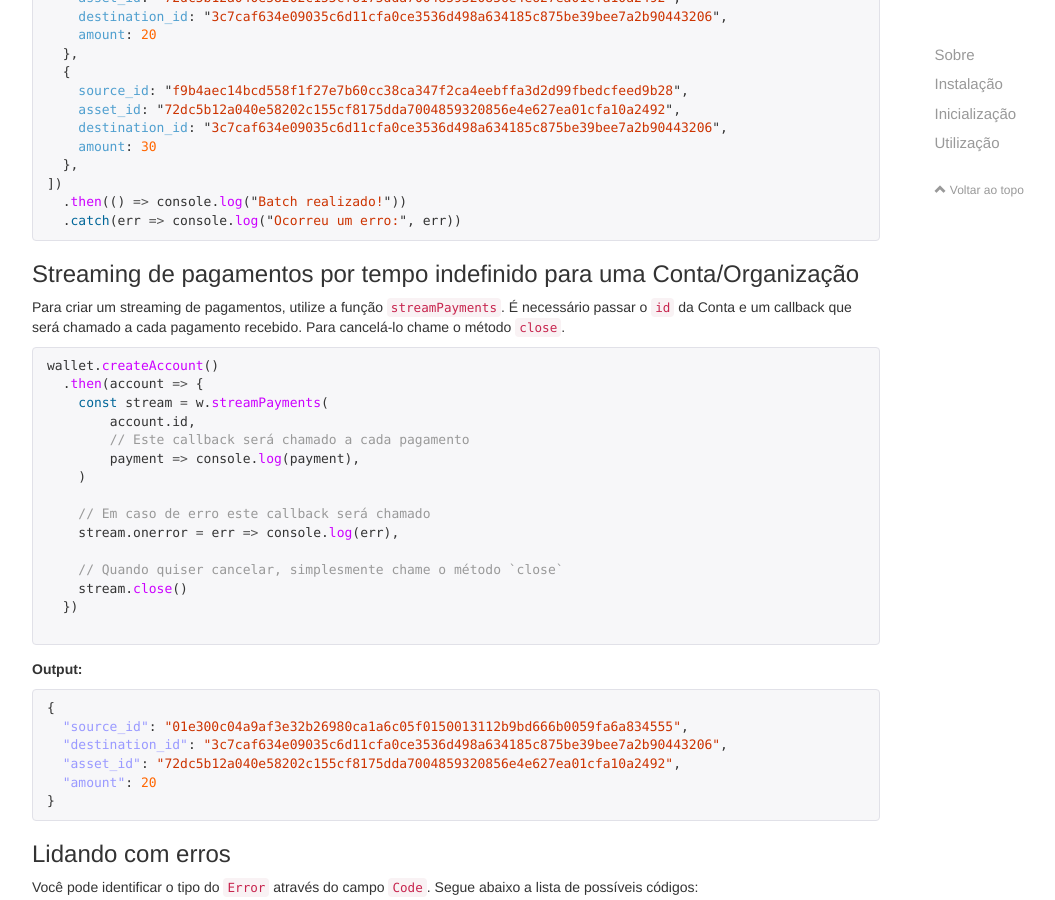
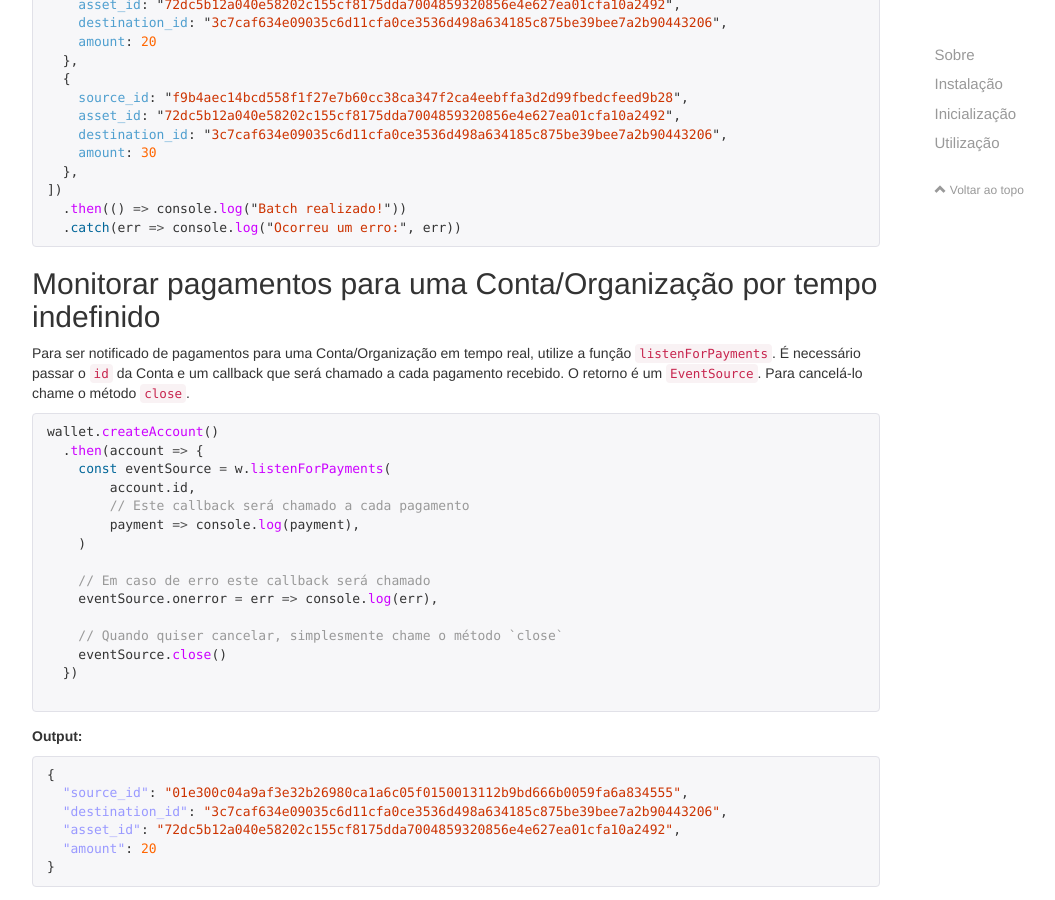
Before and after one commit to swipetech/swp-node-sdk, a Jekyll site: the page built from index.md, in a window 1280 px wide and 900 px high, scrolled down 4630 px. Shown: the whole window, without its empty margins (38-1093 px from the left). Built offline with Jekyll 4.4.1, drawn with Linux system fonts in a browser that asks for light colours; nearby versions of some CDN libraries; comment, search, counter and statistics services are not loaded.

Commit message:
style fix

````diff
--- a/index.md
+++ b/index.md
@@ -225,7 +225,7 @@ wallet.makePayment({
   .catch(err => console.log("Ocorreu um erro:", err))
 ```
 
-### Batch de Pagamentos Atômicos
+## Batch de Pagamentos Atômicos
 
 Para efetuar um batch de até 100 pagamentos a serem executados em ordem e ao mesmo tempo, utilize a função `makePaymentBatch` com uma lista de `Payment`. A transação será atômica, isto é, se algum pagamento falhar, todos falharão.
 
@@ -254,24 +254,24 @@ wallet.makePaymentBatch([
   .catch(err => console.log("Ocorreu um erro:", err))
 ```
 
-### Streaming de pagamentos por tempo indefinido para uma Conta/Organização
+## Monitorar pagamentos para uma Conta/Organização por tempo indefinido
 
-Para criar um streaming de pagamentos, utilize a função `streamPayments`. É necessário passar o `id` da Conta e um callback que será chamado a cada pagamento recebido. Para cancelá-lo chame o método `close`.
+Para ser notificado de pagamentos para uma Conta/Organização em tempo real, utilize a função `listenForPayments`. É necessário passar o `id` da Conta e um callback que será chamado a cada pagamento recebido. O retorno é um `EventSource`. Para cancelá-lo chame o método `close`.
 
 ```js
 wallet.createAccount()
   .then(account => {
-    const stream = w.streamPayments(
+    const eventSource = w.listenForPayments(
         account.id,
         // Este callback será chamado a cada pagamento
         payment => console.log(payment),
     )
 
     // Em caso de erro este callback será chamado
-    stream.onerror = err => console.log(err),
+    eventSource.onerror = err => console.log(err),
 
     // Quando quiser cancelar, simplesmente chame o método `close`
-    stream.close()
+    eventSource.close()
   })
 
 ```
````
